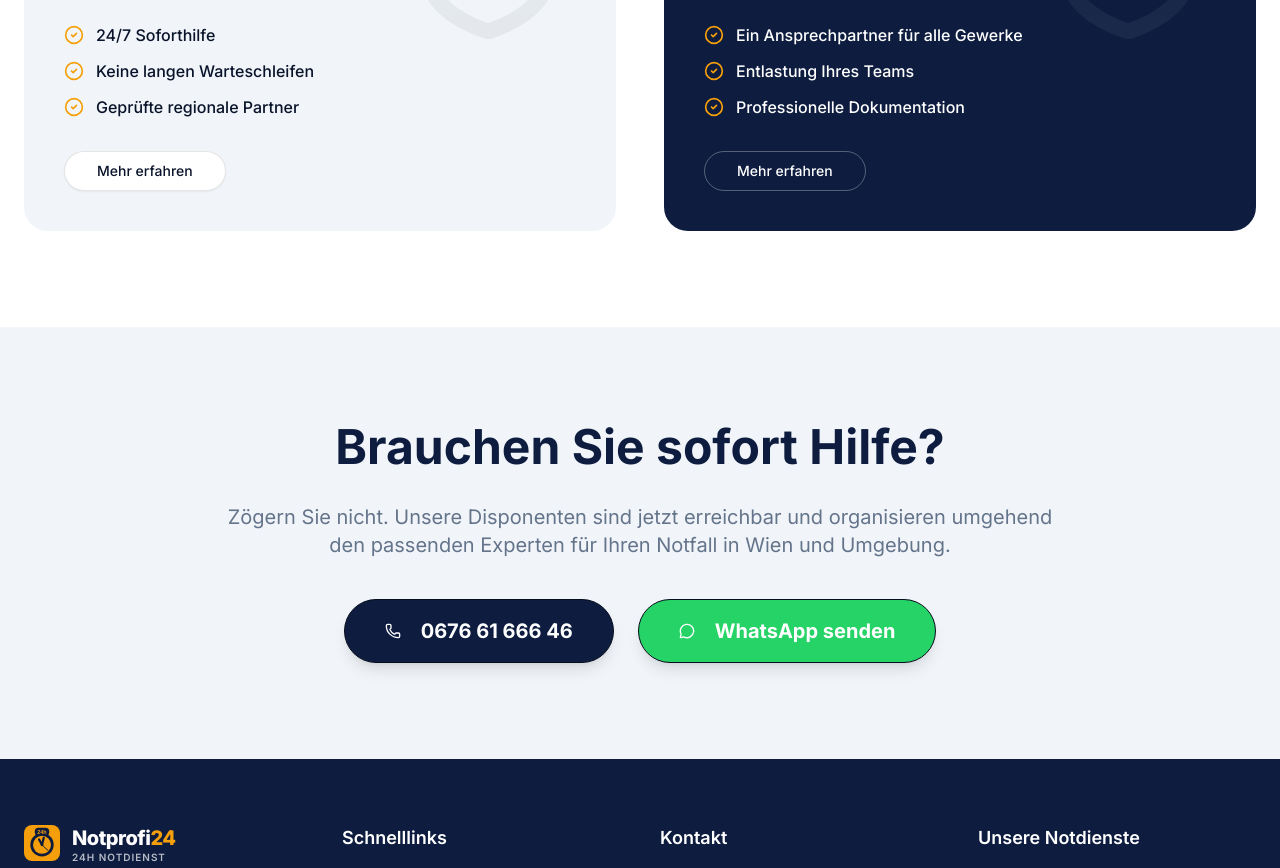
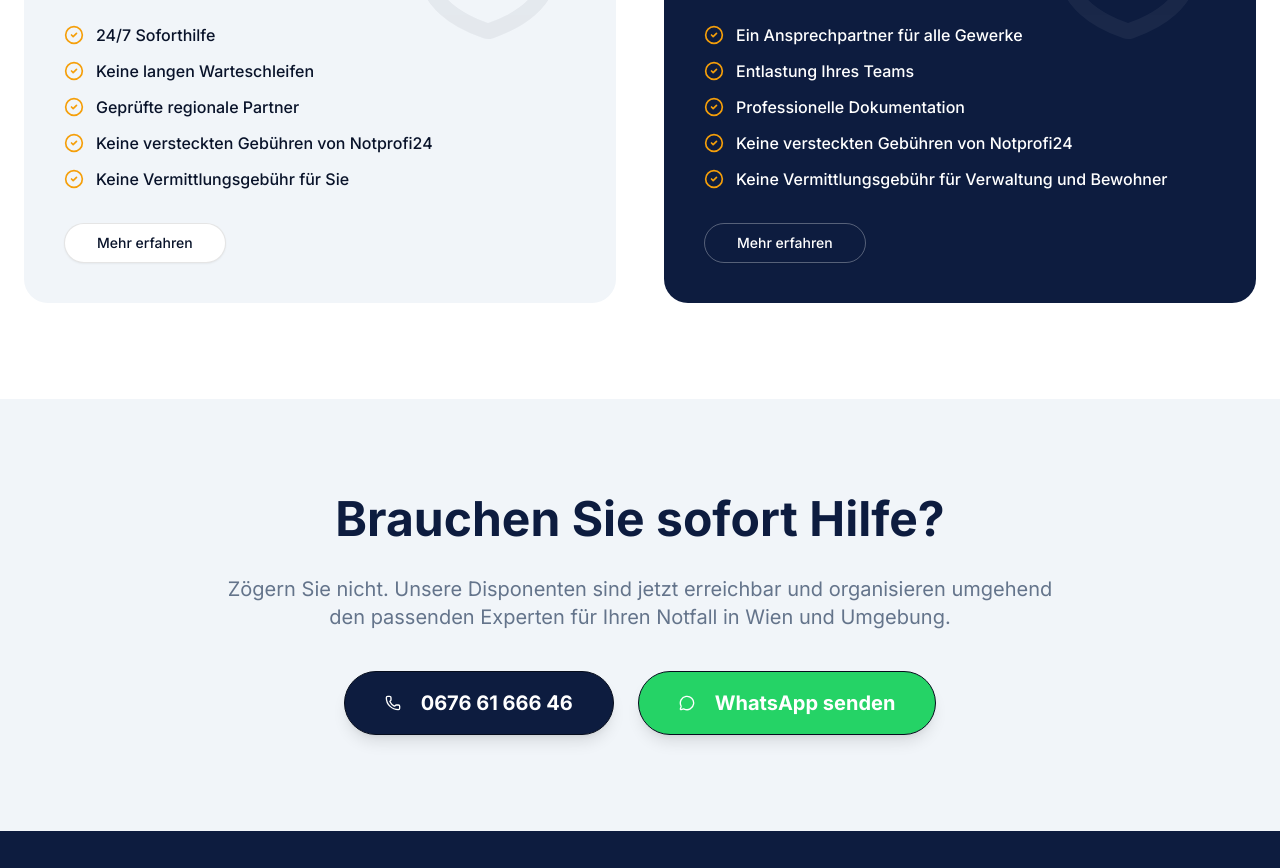
Before and after one commit to tufan8877/Notprofi24, a React (Vite) app: page / in a window 1280 px wide. Shown: the part 2780-3648 px from the top of the page. Built offline with nearby package versions, Linux system fonts and the light colour scheme.

Commit message:
Add checked fee clarifications to homepage audience cards

```diff
--- a/src/pages/Home.tsx
+++ b/src/pages/Home.tsx
@@ -232,6 +232,8 @@ export default function Home() {
                   <li className="flex items-center gap-3 text-foreground font-medium"><CheckCircle2 className="w-5 h-5 text-secondary" /> 24/7 Soforthilfe</li>
                   <li className="flex items-center gap-3 text-foreground font-medium"><CheckCircle2 className="w-5 h-5 text-secondary" /> Keine langen Warteschleifen</li>
                   <li className="flex items-center gap-3 text-foreground font-medium"><CheckCircle2 className="w-5 h-5 text-secondary" /> Geprüfte regionale Partner</li>
+                  <li className="flex items-center gap-3 text-foreground font-medium"><CheckCircle2 className="w-5 h-5 text-secondary" /> Keine versteckten Gebühren von Notprofi24</li>
+                  <li className="flex items-center gap-3 text-foreground font-medium"><CheckCircle2 className="w-5 h-5 text-secondary" /> Keine Vermittlungsgebühr für Sie</li>
                 </ul>
                 <Button variant="outline" size="lg" className="rounded-full bg-white hover:bg-muted" asChild>
                   <Link href="/privatkunden">Mehr erfahren</Link>
@@ -258,6 +260,8 @@ export default function Home() {
                   <li className="flex items-center gap-3 text-white font-medium"><CheckCircle2 className="w-5 h-5 text-secondary" /> Ein Ansprechpartner für alle Gewerke</li>
                   <li className="flex items-center gap-3 text-white font-medium"><CheckCircle2 className="w-5 h-5 text-secondary" /> Entlastung Ihres Teams</li>
                   <li className="flex items-center gap-3 text-white font-medium"><CheckCircle2 className="w-5 h-5 text-secondary" /> Professionelle Dokumentation</li>
+                  <li className="flex items-center gap-3 text-white font-medium"><CheckCircle2 className="w-5 h-5 text-secondary" /> Keine versteckten Gebühren von Notprofi24</li>
+                  <li className="flex items-center gap-3 text-white font-medium"><CheckCircle2 className="w-5 h-5 text-secondary" /> Keine Vermittlungsgebühr für Verwaltung und Bewohner</li>
                 </ul>
                 <Button variant="outline" size="lg" className="rounded-full bg-transparent text-white border-white/30 hover:bg-white/10" asChild>
                   <Link href="/hausverwaltungen">Mehr erfahren</Link>
```
